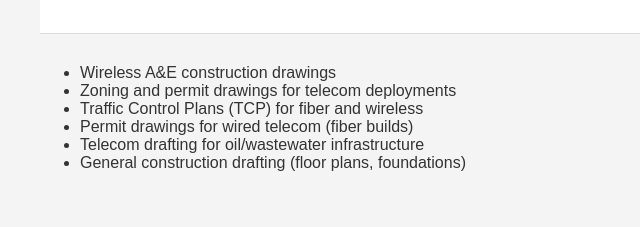
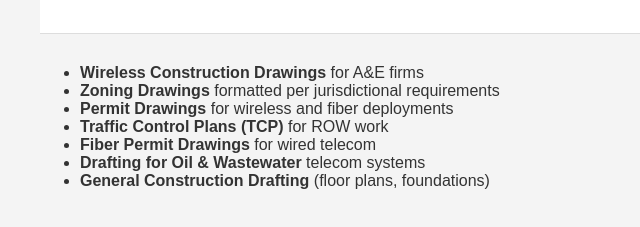
Before and after one commit to rsadogurskiy/telcowise-website, a plain HTML site: page services.html in a window 1280 px wide. Shown: the part 161-388 px from the top of the page, without its empty margins (0-640 px from the left). Drawn offline with Linux system fonts and the light colour scheme.

Commit message:
update services

```diff
--- a/services.html
+++ b/services.html
@@ -20,12 +20,13 @@
 
   <main>
     <ul>
-      <li>Wireless A&E construction drawings</li>
-      <li>Zoning and permit drawings for telecom deployments</li>
-      <li>Traffic Control Plans (TCP) for fiber and wireless</li>
-      <li>Permit drawings for wired telecom (fiber builds)</li>
-      <li>Telecom drafting for oil/wastewater infrastructure</li>
-      <li>General construction drafting (floor plans, foundations)</li>
+      <li><strong>Wireless Construction Drawings</strong> for A&E firms</li>
+      <li><strong>Zoning Drawings</strong> formatted per jurisdictional requirements</li>
+      <li><strong>Permit Drawings</strong> for wireless and fiber deployments</li>
+      <li><strong>Traffic Control Plans (TCP)</strong> for ROW work</li>
+      <li><strong>Fiber Permit Drawings</strong> for wired telecom</li>
+      <li><strong>Drafting for Oil & Wastewater</strong> telecom systems</li>
+      <li><strong>General Construction Drafting</strong> (floor plans, foundations)</li>
     </ul>
   </main>
 </body>
```
